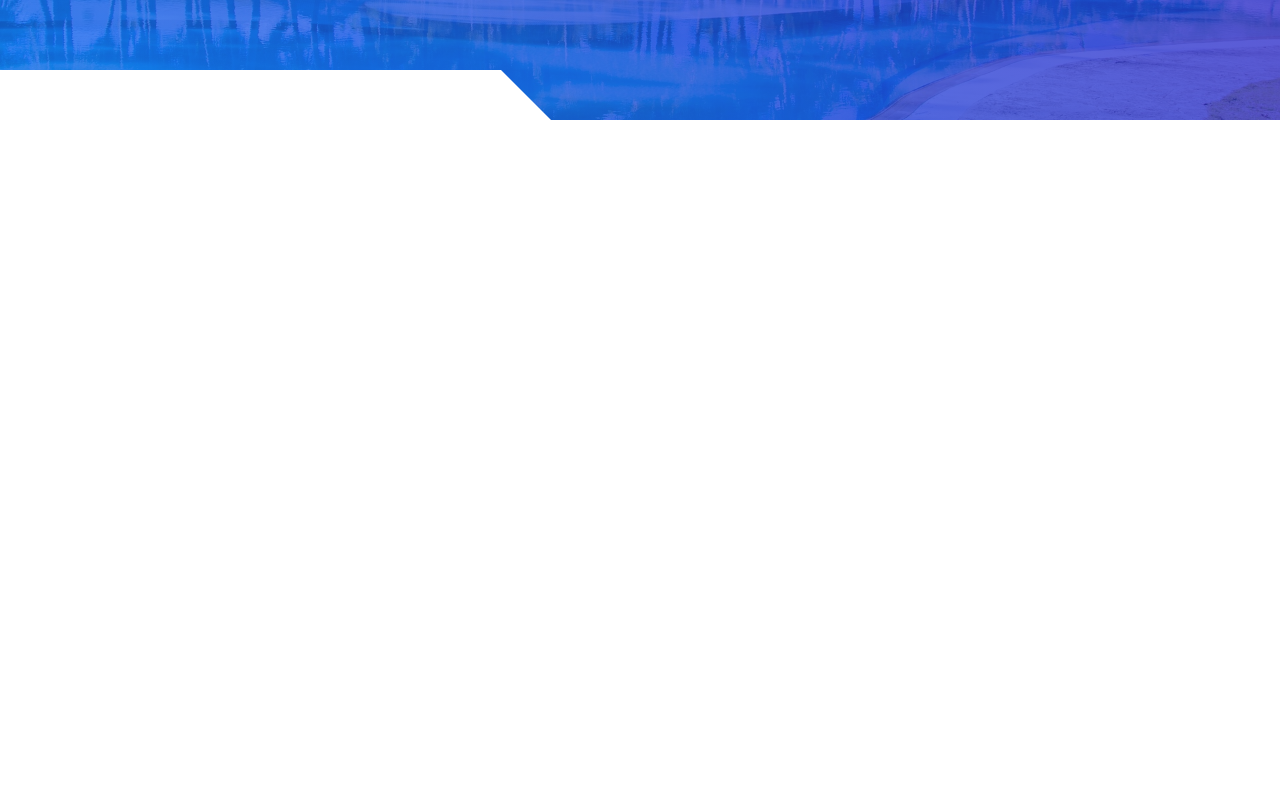
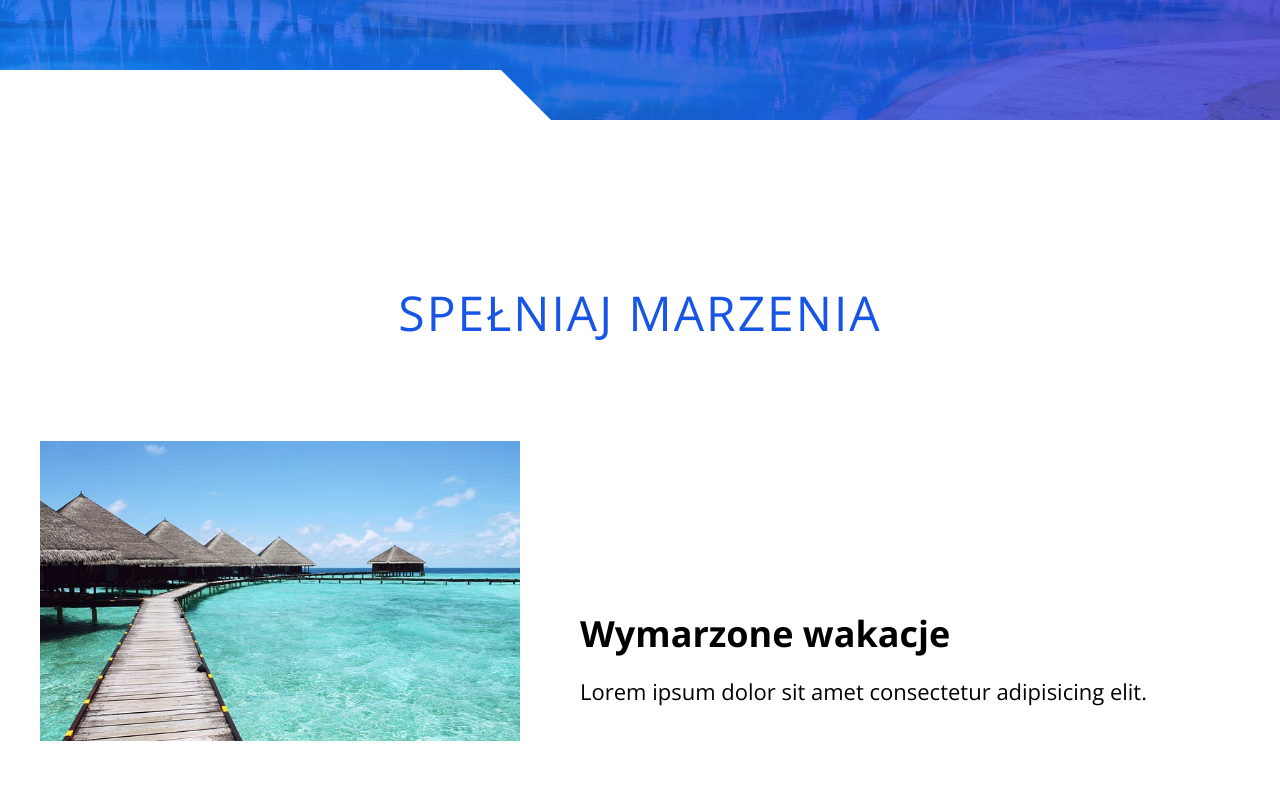
Before and after one commit to revalew/Tropical-Paradise, a plain HTML site: page index.html in a window 1280 px wide. Shown: the part 480-1280 px from the top of the page. Before the commit the page ends 800 px from the top, so only its background shows below. Drawn offline with nearby package versions, Linux system fonts and the light colour scheme.

Commit message:
created first section in main

```diff
--- a/index.html
+++ b/index.html
@@ -36,7 +36,36 @@
 		<a href="#offers" class="header__btn btn-special-animation">Poznaj ofertę</a>
 		<div class="white-block white-block-left"></div>
 	</header>
+	<main class="main">
+		<section class="dreams section-padding section white-section">
+			<div class="wrapper">
+				<h2 class="section-heading">Spełniaj marzenia</h2>
 
+				<div class="dreams__box">
+					<div class="dreams__box-img">
+						<img src="./img/paradise-g538cbb4eb_640.jpg" alt="Domki nad wodą, stojące w oceanie/morzu."
+							class="dreams__img">
+					</div>
+					<div class="dreams__box-text">
+						<h3 class="dreams__title">Wymarzone wakacje</h3>
+						<p class="dreams__text">Lorem ipsum dolor sit amet consectetur adipisicing elit.</p>
+					</div>
+				</div>
+
+				<div class="dreams__box">
+					<div class="dreams__box-img dreams__box-img--right">
+						<img src="./img/bora-bora-ga97811de8_640.jpg"
+							alt="Domki nad wodą, stojące w oceanie/morzu na tle gór." class="dreams__img">
+					</div>
+					<div class="dreams__box-text dreams__box-text--right">
+						<h3 class="dreams__title">Niezapomniane przygody</h3>
+						<p class="dreams__text">Lorem ipsum dolor sit amet consectetur adipisicing elit.</p>
+					</div>
+				</div>
+
+			</div>
+		</section>
+	</main>
 	<script src="./js/main.js"></script>
 </body>
 
--- a/sass/_components.scss
+++ b/sass/_components.scss
@@ -3,7 +3,7 @@
 .wrapper {
 	margin: 0 auto;
 	width: 100%;
-	min-width: 1200px;
+	max-width: 1200px;
 }
 
 .white-block {
@@ -50,3 +50,38 @@
 		transform-origin: left;
 	}
 }
+
+.section-heading {
+	position: relative;
+	margin-bottom: 2em;
+	font-size: 3rem;
+	font-weight: 300;
+	text-transform: uppercase;
+	text-align: center;
+	color: c.$main-color;
+	letter-spacing: 2px;
+}
+
+.section-padding {
+	padding: 6em 2em;
+}
+
+@media (min-width: 768px) {
+	.section-heading {
+		font-size: 3.6rem;
+	}
+
+	.section-padding {
+		padding: 8em 2em;
+	}
+}
+
+@media (min-width: 992px) {
+	.section-heading {
+		font-size: 4.8rem;
+	}
+
+	.section-padding {
+		padding: 10em 2em;
+	}
+}
--- a/sass/style.scss
+++ b/sass/style.scss
@@ -8,7 +8,9 @@ body {
 	font-size: 1.6rem;
 }
 
-// NAV
+// -------------------------------
+// 				NAV
+// -------------------------------
 .burger-btn {
 	position: fixed;
 	top: 20px;
@@ -116,7 +118,9 @@ body {
 	animation: navItemsAnimation 1s both;
 }
 
-// HEADER
+// -------------------------------
+// 				HEADER
+// -------------------------------
 .header {
 	position: relative;
 	display: flex;
@@ -158,8 +162,64 @@ body {
 }
 
 // -------------------------------
+//  			MAIN
+// -------------------------------
+
+// DREAMS SECTION
+.dreams {
+	&__box {
+		display: flex;
+		flex-direction: column;
+		margin: 2em 0;
+	}
+
+	&__img {
+		width: 100%;
+		margin-bottom: 1em;
+	}
+
+	&__title {
+		margin-bottom: 0.5em;
+	}
+
+	&__text {
+		font-size: 1.4rem;
+	}
+}
+
+// -------------------------------
 //  		MEDIA QUERIES
 // -------------------------------
+@media (min-width: 576px) {
+	.dreams {
+		&__box {
+			flex-direction: row;
+			justify-content: space-between;
+
+			&-text {
+				width: 55%;
+
+				&--right {
+					text-align: right;
+				}
+			}
+
+			&-img {
+				width: 40%;
+
+				&--right {
+					order: 1;
+				}
+			}
+		}
+
+		&__img {
+			margin-bottom: 0;
+			max-height: 300px;
+		}
+	}
+}
+
 @media (min-width: 768px) {
 	.white-block {
 		width: 45%;
@@ -179,6 +239,12 @@ body {
 			font-size: 1.6rem;
 		}
 	}
+
+	.dreams {
+		&__text {
+			font-size: 1.8rem;
+		}
+	}
 }
 
 @media (min-width: 992px) {
@@ -194,4 +260,31 @@ body {
 			font-size: 10rem;
 		}
 	}
+
+	.nav {
+		&__item {
+			font-size: 4.8rem;
+		}
+	}
+
+	.dreams {
+		&__box {
+			margin: 5em 0;
+
+			&-text {
+				display: flex;
+				flex-direction: column;
+				justify-content: flex-end;
+				margin-bottom: 2.5em;
+			}
+		}
+
+		&__title {
+			font-size: 3.6rem;
+		}
+
+		&__text {
+			font-size: 2.2rem;
+		}
+	}
 }
```
Also changed, not shown: css/style.css, img/bora-bora-ga97811de8_640.jpg (added), img/paradise-g538cbb4eb_640.jpg (added), 1 other file.
